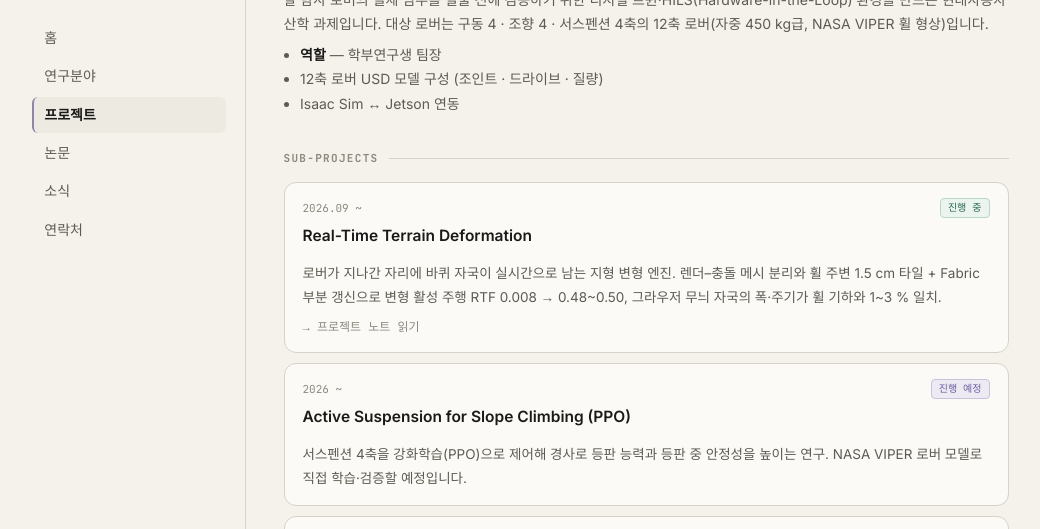
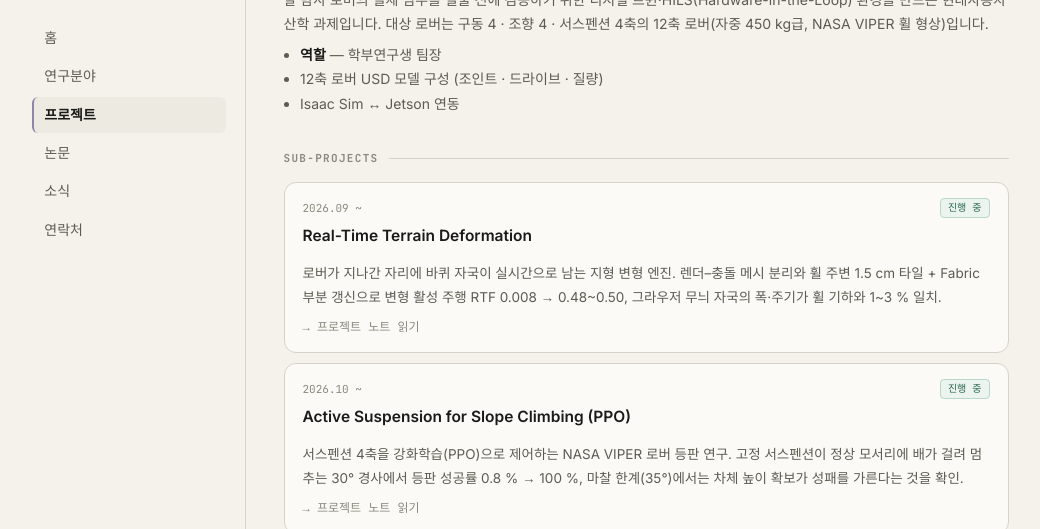
Before and after one commit to tion-source/tion-source.github.io, a plain HTML site: page lproject.html in a window 1280 px wide. Shown: the part 200-729 px from the top of the page, without its empty margins (114-1154 px from the left). Drawn offline with Linux system fonts and the light colour scheme.

Commit message:
Add VIPER active suspension PPO project note
Co-Authored-By: Claude Opus 5.5 <noreply@anthropic.com>
Claude-Session: https://claude.ai/code/session_01QmcofTmHzCaGBM6kLiAEu1

```diff
--- a/lproject.html
+++ b/lproject.html
@@ -42,7 +42,7 @@
       <div class="section-head"><span class="section-title">Sub-projects</span><div class="section-line"></div></div>
       <div class="sublist">
         <div class="subcard"><div class="pcard-top"><span class="pcard-period">2026.09 ~</span><span class="status">진행 중</span></div><div class="rcard-title">Real-Time Terrain Deformation</div><p>로버가 지나간 자리에 바퀴 자국이 실시간으로 남는 지형 변형 엔진. 렌더–충돌 메시 분리와 휠 주변 1.5 cm 타일 + Fabric 부분 갱신으로 변형 활성 주행 RTF 0.008 → 0.48~0.50, 그라우저 무늬 자국의 폭·주기가 휠 기하와 1~3 % 일치.</p><a class="more" href="terrain-deformation.html">→ 프로젝트 노트 읽기</a></div>
-        <div class="subcard"><div class="pcard-top"><span class="pcard-period">2026 ~</span><span class="status plan">진행 예정</span></div><div class="rcard-title">Active Suspension for Slope Climbing (PPO)</div><p>서스펜션 4축을 강화학습(PPO)으로 제어해 경사로 등판 능력과 등판 중 안정성을 높이는 연구. NASA VIPER 로버 모델로 직접 학습·검증할 예정입니다.</p></div>
+        <div class="subcard"><div class="pcard-top"><span class="pcard-period">2026.10 ~</span><span class="status">진행 중</span></div><div class="rcard-title">Active Suspension for Slope Climbing (PPO)</div><p>서스펜션 4축을 강화학습(PPO)으로 제어하는 NASA VIPER 로버 등판 연구. 고정 서스펜션이 정상 모서리에 배가 걸려 멈추는 30° 경사에서 등판 성공률 0.8 % → 100 %, 마찰 한계(35°)에서는 차체 높이 확보가 성패를 가른다는 것을 확인.</p><a class="more" href="active-suspension.html">→ 프로젝트 노트 읽기</a></div>
         <div class="subcard"><div class="pcard-top"><span class="pcard-period">2025 여름</span><span class="status">완료</span></div><div class="rcard-title">Space Mobility Requirements</div><p>L-Project 초기 단계. 달·화성 탐사 로버의 국내외 기술동향을 분석하고, 우주탐사 유무인 모빌리티의 요구사항과 서비스 시나리오를 도출했습니다.</p><a class="more" href="req.html">→ 자세히 보기</a></div>
       </div>
 
```
